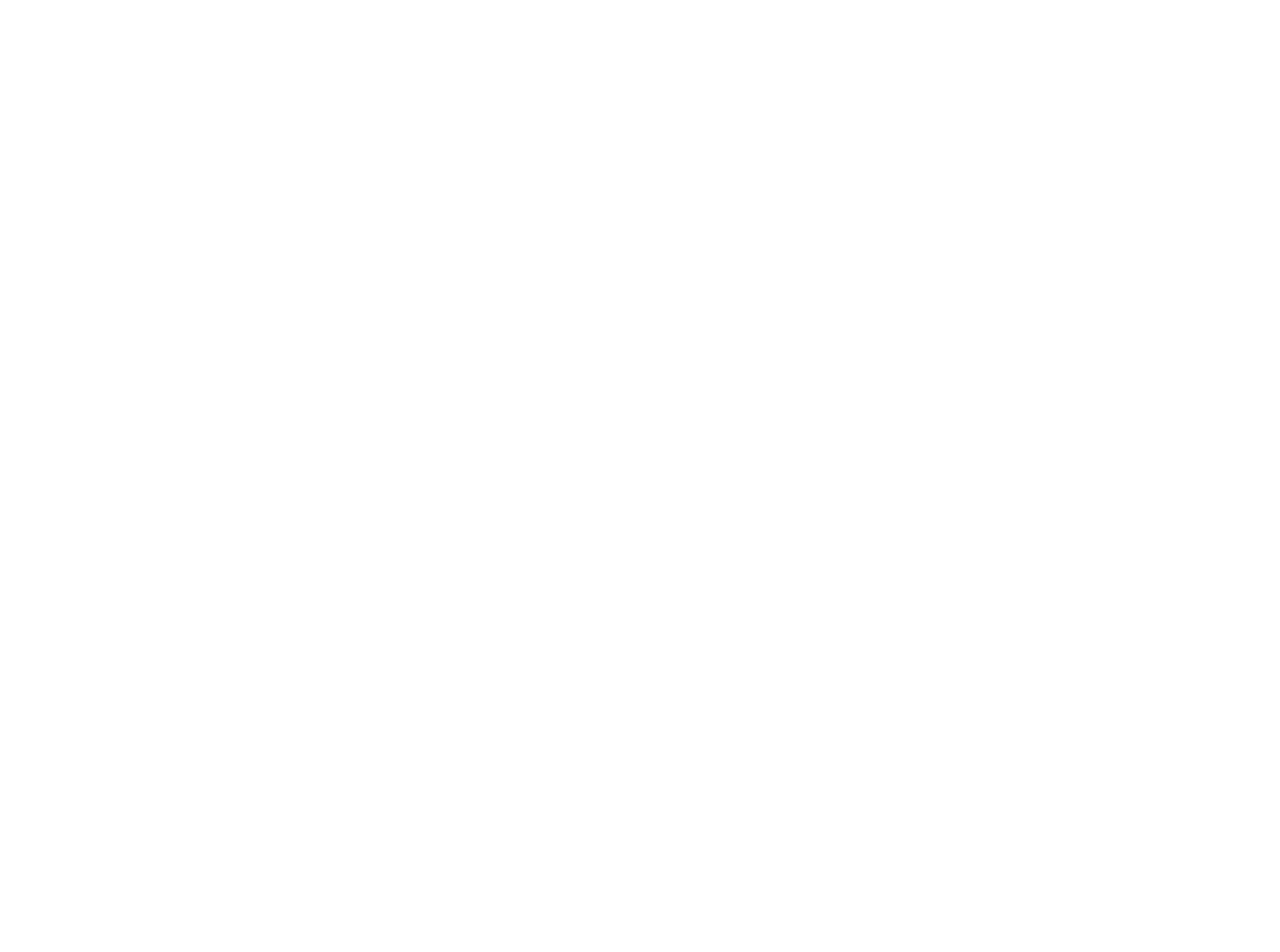
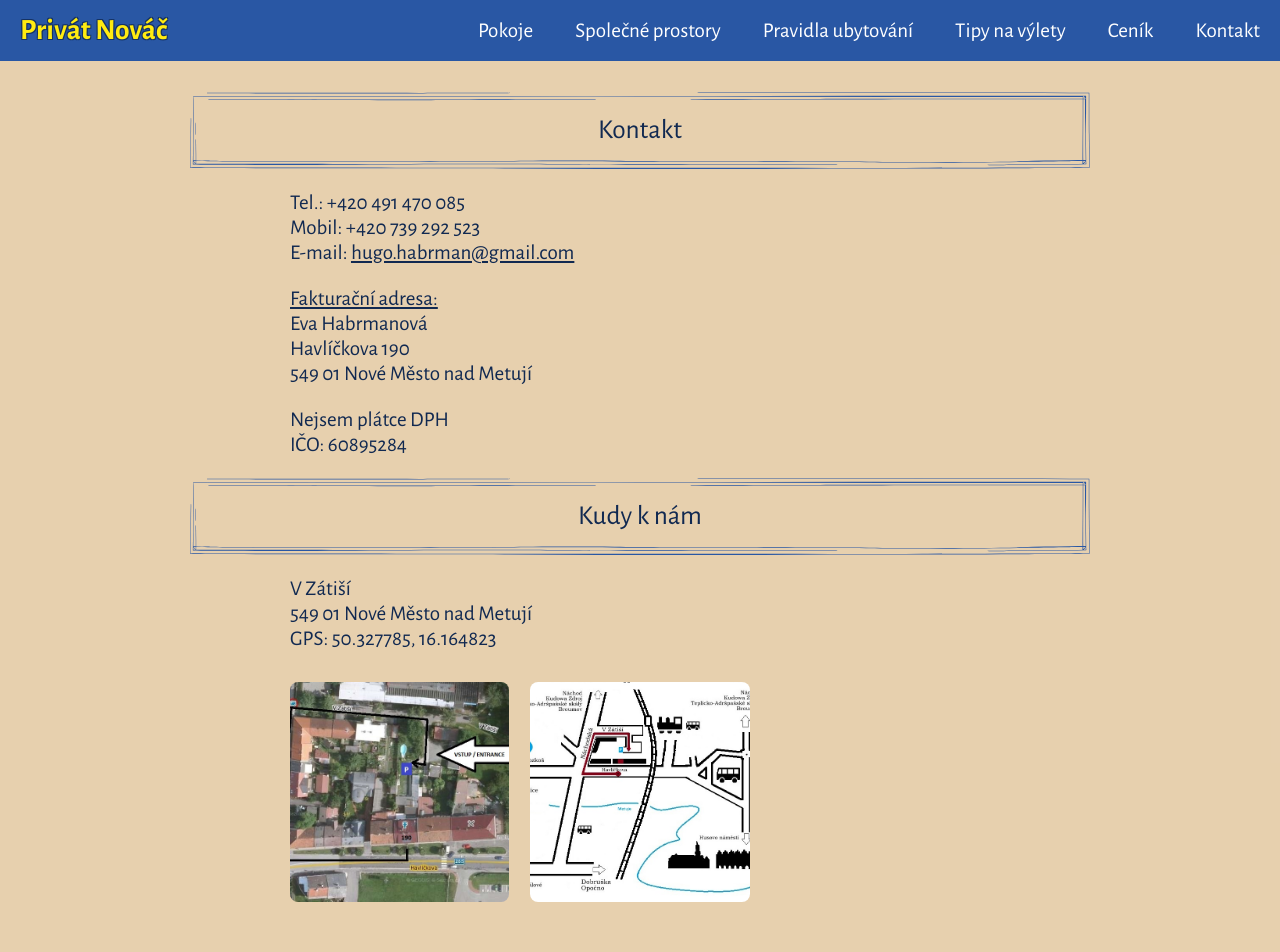
Before and after one commit to StepanEl/PrivatNovac, a React (Vite) app in the folder PrivatNovac/: page /PrivatNovac/kontakt in a window 1280 px wide. Before the commit this address had no page. Shown: the top 952 px of the page. Before the commit the page ends 800 px from the top, so only its background shows below. Built offline with nearby package versions, Linux system fonts and the light colour scheme; a web font is replaced by a local one.

Commit message:
Add ContactPage

```diff
--- a/PrivatNovac/src/Components/Gallery/Gallery.css
+++ b/PrivatNovac/src/Components/Gallery/Gallery.css
@@ -32,10 +32,10 @@
 
 .gallery-icon {
 	position: absolute;
-	right: 40px;
-	bottom: -30px;
-	width: 40px;
-	height: 40px;
+	right: 2rem;
+	bottom: -2rem;
+	width: auto;
+	height: 2rem;
 }
 
 .gallery-swiper .swiper-button-next,
--- a/PrivatNovac/src/Components/Header/Header.jsx
+++ b/PrivatNovac/src/Components/Header/Header.jsx
@@ -21,7 +21,7 @@ export function Header() {
                     <Link to="/vybaveni-a-pravidla">Pravidla ubytování</Link>
                     <a href="#tipy">Tipy na výlety</a>
                     <Link to="/cenik">Ceník</Link>
-                    <a href="#contact">Kontakt</a>
+                    <Link to="/kontakt">Kontakt</Link>
                 </nav>
 
                 {/* Mobile hamburger */}
--- a/PrivatNovac/src/index.jsx
+++ b/PrivatNovac/src/index.jsx
@@ -6,6 +6,7 @@ import './global.css';
 import { PricePage } from './pages/PricePage/PricePage.jsx';
 import { ShareAreasPage } from './pages/ShareAreasPage/ShareAreasPage.jsx';
 import { RoomsPage } from './pages/RoomsPage/RoomsPage.jsx';
+import { ContactPage } from './pages/ContactPage/ContactPage.jsx';
 
 createRoot(document.querySelector('#app')).render(
   <BrowserRouter basename="/PrivatNovac">
@@ -15,6 +16,7 @@ createRoot(document.querySelector('#app')).render(
       <Route path="/cenik" element={<PricePage />} />
       <Route path="/spolecne-prostory" element={<ShareAreasPage />} />
       <Route path="/pokoje" element={<RoomsPage />} />
+      <Route path="/kontakt" element={<ContactPage />} />
 
     </Routes>
   </BrowserRouter>
--- /dev/null
+++ b/PrivatNovac/src/pages/ContactPage/ContactPage.css
@@ -0,0 +1,13 @@
+.contact-text {
+    max-width: 700px;
+    margin: 0 auto;
+    text-align: left;
+}
+
+.contact-text a {
+    color: inherit;
+}
+
+.contact-text a:hover {
+    color: white;
+}
--- /dev/null
+++ b/PrivatNovac/src/pages/ContactPage/ContactPage.jsx
@@ -0,0 +1,52 @@
+import { Footer } from "../../Components/Footer/Footer";
+import { Title } from "../../Components/title/Title";
+import { Header } from "../../Components/Header/Header";
+import "./ContactPage.css";
+import GridGallery from "../../Components/Gallery/GridGallery";
+
+export function ContactPage() {
+    return (
+        <div className="container">
+            <Header />
+            <div className="element-na-secondary">
+                <Title variant="secondary">
+                    <h2 className='small-title'>Kontakt</h2>
+                </Title>
+                <div className="contact-text">
+                    <p>Tel.: +420 491 470 085<br />
+                        Mobil: +420 739 292 523<br />
+                        E-mail: <a href="mailto:hugo.habrman@gmail.com">hugo.habrman@gmail.com</a>
+                    </p>
+                </div>
+                <div className="contact-text">
+                    <p>
+                        <span className='text-underline'>Fakturační adresa:</span> <br />
+                        Eva Habrmanová<br />
+                        Havlíčkova 190<br />
+                        549 01 Nové Město nad Metují<br />
+                    </p>
+                </div>
+                <div className="contact-text">
+                    <p>Nejsem plátce DPH<br />
+                        IČO: 60895284</p>
+                </div>
+
+                <Title variant="secondary">
+                    <h2 className='small-title'>Kudy k nám</h2>
+                </Title>
+                <div className="contact-text">
+                    <p>V Zátiší<br />
+                        549 01 Nové Město nad Metují<br />
+                        GPS: 50.327785, 16.164823</p>
+
+
+                <GridGallery slides={[
+                    { image: 'img/arrival/photomap.jpg' },
+                    { image: 'img/arrival/map.jpg' },
+                ]} />
+                </div>
+            </div>
+            <Footer />
+        </div>
+    )
+}
--- a/PrivatNovac/src/pages/HomePage/index.jsx
+++ b/PrivatNovac/src/pages/HomePage/index.jsx
@@ -6,8 +6,7 @@ import { Header } from '../../Components/Header/Header';
 import { PriceForm } from '../../Components/PriceForm/PriceForm';
 import { RoomsSection } from '../../Components/RoomSection/RoomSection';
 import { Title } from '../../Components/title/Title';
-import map from '../../img/map.jpg';
-import photomap from '../../img/photomap.jpg';
+
 import './style.css';
 import { Hero } from '../../Components/Hero/Hero';
 
@@ -18,7 +17,7 @@ export function HomePage() {
       <Hero />
       <main>
         <div className="element-na-secondary">
-          <Title variant="secondary-intro"> Náš penzion Privát Nováč vás srdečně zve<br />
+          <Title variant="secondary-intro"> Náš penzion vás srdečně zve<br />
             k ubytování do Nového Města nad Metují.
           </Title>
         </div>
@@ -109,8 +108,8 @@ export function HomePage() {
             </div>
           </div>
           <div>
-            <img src={photomap} alt="foto mapa" className="map-image" />
-            <img src={map} alt="mapa" className="map-image" />
+            <img src="img/arrival/photomap.jpg" alt="foto mapa" className="map-image" />
+            <img src="img/arrival/map.jpg" alt="mapa" className="map-image" />
           </div>
         </div>
       </main>
--- a/PrivatNovac/src/pages/HomePage/style.css
+++ b/PrivatNovac/src/pages/HomePage/style.css
@@ -76,4 +76,7 @@
     width: 400px;
     border-radius: 8px;
   }
+  .info-icon {
+    height: 2rem;
+  }
 }
--- a/PrivatNovac/src/pages/PricePage/PricePage.css
+++ b/PrivatNovac/src/pages/PricePage/PricePage.css
@@ -39,8 +39,14 @@
   margin-bottom: 0;
 }
 
+@media (max-width: 600px) {
+  .element-na-secondary.price-container {
+    padding: 0;
+  }
+}
+
 @media (min-width: 1000px) {
-  .price-container {
+  .price-container div {
     max-width: 600px;
     margin: 0 auto;
   }
--- a/PrivatNovac/src/pages/PricePage/PricePage.jsx
+++ b/PrivatNovac/src/pages/PricePage/PricePage.jsx
@@ -53,8 +53,8 @@ export function PricePage() {
                     </table>
                     <p className='childrenBed'>Dítě ve vlastní postýlce zdarma.</p>
                 </div>
-                <div className="element-na-secondary">
-                <div className="element-na-primary price-container">
+                <div className="element-na-secondary price-container">
+                <div className="element-na-primary ">
                     <h2 className='small-title'>Cena za ubytování</h2>
                     <PriceForm />
                 </div>
--- a/PrivatNovac/src/pages/RoomsPage/RoomsPage.css
+++ b/PrivatNovac/src/pages/RoomsPage/RoomsPage.css
@@ -8,3 +8,7 @@
    margin: 0.5rem;
    padding-left: 2rem;
   }
+
+  .text-content.end-block p{
+    margin-bottom: 0;
+  }
--- a/PrivatNovac/src/pages/RoomsPage/RoomsPage.jsx
+++ b/PrivatNovac/src/pages/RoomsPage/RoomsPage.jsx
@@ -19,6 +19,8 @@ export function RoomsPage() {
                         <p>Privát Nováč nabízí útulné ubytování v podkroví rodinného domu.<br />
                             K dispozici jsou 4 pokoje. Celková kapacita je 12 lůžek
                         </p>
+                    </div>
+                    <div className="text-content end-block">
                         <p>Všechny pokoje jsou vybaveny vlastním sociálním zařízením
                             s masážním sprchovým boxem, ručníky, WiFi, LCD televizí a přenosným ventilátorem.
                             Na patře je k dispozici společná kuchyňka. Ve vstupní místnosti je pro každý pokoj uzamykatelná skříňka na boty.</p>
--- a/PrivatNovac/src/pages/ShareAreasPage/ShareAreasPage.css
+++ b/PrivatNovac/src/pages/ShareAreasPage/ShareAreasPage.css
@@ -6,7 +6,7 @@
     }
 
     .text-content {
-        max-width: 800px;
+        max-width: 850px;
         margin: 0 auto;
         text-align: left;
     }
@@ -19,5 +19,11 @@
         padding-left: 4rem;
     }
 
+    .text-content a {
+        color: inherit;
+    }
 
+    .text-content a:hover {
+        color: white
+    }
 }
```
Also changed, not shown: PrivatNovac/public/img/arrival/map.jpg (renamed from PrivatNovac/src/img/map.jpg), PrivatNovac/public/img/arrival/photomap.jpg (renamed from PrivatNovac/src/img/photomap.jpg).
